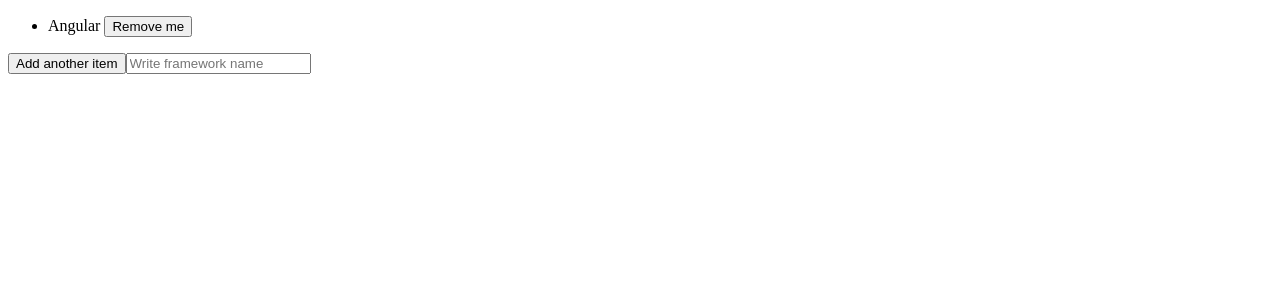
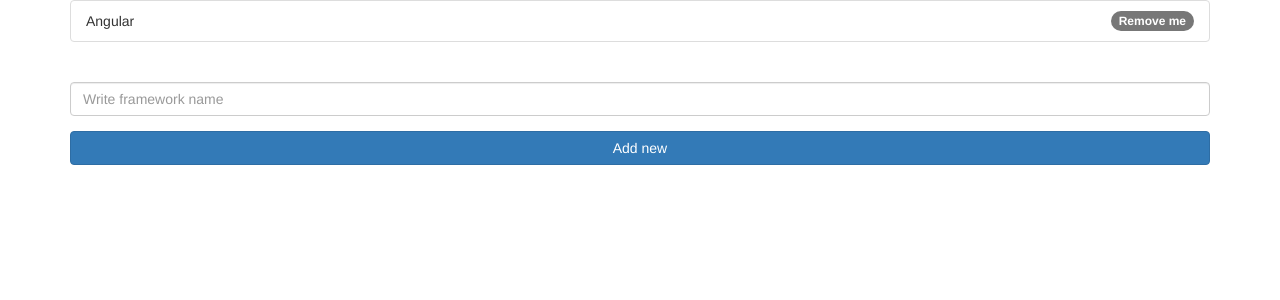
Before and after one commit to pptasinski/vueDevMeeting, a Vue app: page / in a window 1280 px wide. Shown: the top 300 px of the page. Built offline with nearby package versions, Linux system fonts and the light colour scheme.

Commit message:
[#2.4] - takie tam dzierganie

```diff
--- a/public/index.html
+++ b/public/index.html
@@ -6,12 +6,18 @@
     <meta name="viewport" content="width=device-width,initial-scale=1.0">
     <link rel="icon" href="<%= BASE_URL %>favicon.ico">
     <title>devmeeting-waw</title>
+    <!-- Latest compiled and minified CSS & JS -->
+    <link rel="stylesheet" media="screen" href="https://maxcdn.bootstrapcdn.com/bootstrap/3.3.7/css/bootstrap.min.css">
   </head>
   <body>
     <noscript>
       <strong>We're sorry but devmeeting-waw doesn't work properly without JavaScript enabled. Please enable it to continue.</strong>
     </noscript>
-    <div id="app"></div>
+    <div class="container">
+      <div class="row" id="app">
+
+      </div>
+    </div>
     <!-- built files will be auto injected -->
   </body>
 </html>
--- /dev/null
+++ b/src/components/FrameworkForm.vue
@@ -0,0 +1,50 @@
+<template>
+    <form @submit.prevent method="post" role="form">
+
+
+        <div class="form-group">
+            <label for=""></label>
+            <input
+                    class="form-control"
+                    v-validate="'required|min:6'"
+                    type="text"
+                    name="newFramework"
+                    v-model="newFramework"
+                    placeholder="Write framework name"
+            />
+        </div>
+        <button type="submit" @click="addNew()" class="btn btn-primary btn-block">Add new</button>
+        <span class="form-group text-danger">{{ errors.first('newFramework') }}</span>
+    </form>
+</template>
+
+<script>
+export default {
+  name: 'FrameworkForm',
+  props: {
+    frameworks: Array,
+  },
+  data() {
+    return {
+      newFramework: '',
+    };
+  },
+  methods: {
+    addNew() {
+      this.$validator.validateAll().then((result) => {
+        if (result) {
+          const frameWorkName = this.newFramework.length > 0 ? this.newFramework : Math
+            .random()
+            .toString(36)
+            .substring(7);
+          this.$props.frameworks.push({
+            name: frameWorkName,
+          });
+          this.newFramework = '';
+          this.$validator.reset();
+        }
+      });
+    },
+  },
+};
+</script>
--- a/src/components/FrameworkList.vue
+++ b/src/components/FrameworkList.vue
@@ -1,30 +1,34 @@
 <template>
-    <div>
-    <ul>
-        <li v-for="(framework, frameworkKey) in frameworks" :key="frameworkKey">
+    <div class="row">
+        <div class="col-xs-12">
+    <ul class="list-group">
+        <li
+                class="list-group-item"
+                v-for="(framework, frameworkKey) in frameworks"
+                :key="frameworkKey">
             {{ framework.name }}
-            <button v-on:click="removeMe(frameworkKey)">Remove me</button>
+            <button
+                    class=" badge btn btn-xs"
+                    v-on:click="removeMe(frameworkKey)"
+            >
+                Remove me
+            </button>
         </li>
     </ul>
     <p v-if="!frameworks.length">No frameworks!</p>
-    <button v-on:click="addNew()">Add another item</button>
-        <input
-                v-validate="'required|min:6'"
-                type="text"
-                name="newFramework"
-                v-model="newFramework"
-                placeholder="Write framework name"
-        />
-        <span>{{ errors.first('newFramework') }}</span>
+<FrameworkForm v-bind:frameworks="frameworks"></FrameworkForm>
+        </div>
     </div>
 </template>
 
 <script>
+import FrameworkForm from './FrameworkForm.vue';
+
 export default {
   name: 'FrameworkList',
+  components: { FrameworkForm },
   data() {
     return {
-      newFramework: '',
       frameworks: [{
         name: 'Angular',
       }],
@@ -34,21 +38,6 @@
     removeMe(key) {
       this.frameworks.splice(key, 1);
     },
-    addNew() {
-      this.$validator.validateAll().then((result) => {
-        if (result) {
-          const frameWorkName = this.newFramework.length > 0 ? this.newFramework : Math
-            .random()
-            .toString(36)
-            .substring(7);
-          this.frameworks.push({
-            name: frameWorkName,
-          });
-          this.newFramework = '';
-          this.$validator.reset();
-        }
-      });
-    },
   },
 };
 </script>
```
